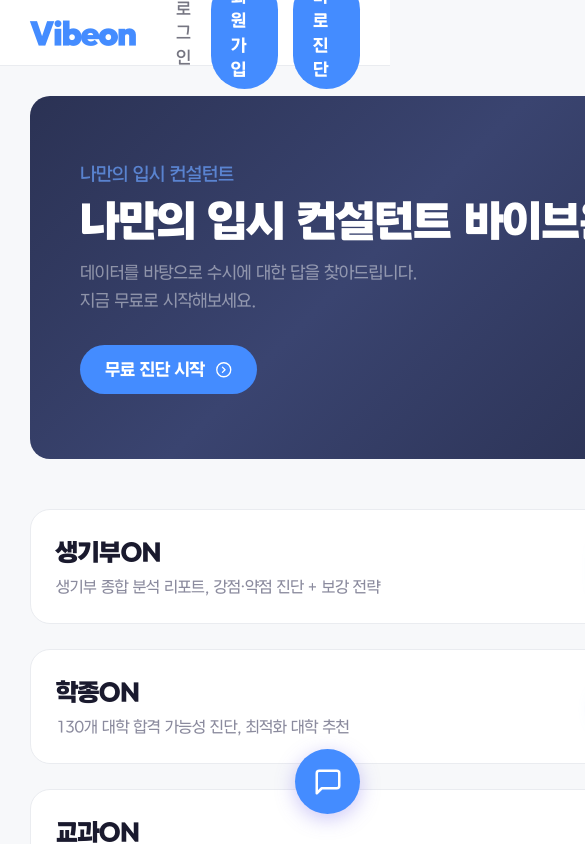
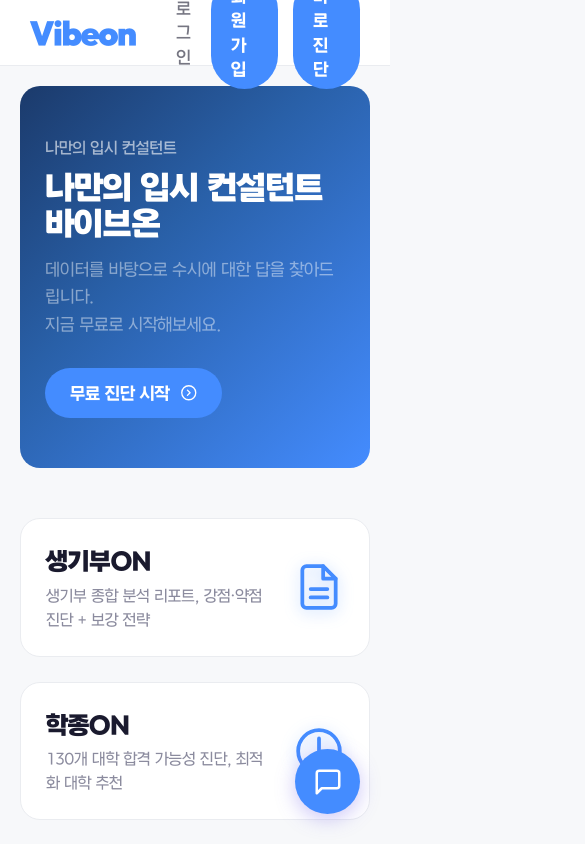
Before and after one commit to INNO-HI-Inc/hi-university, a Next.js app: page /hi-university/ in a window 390 px wide. Shown: the top 844 px of the page, 585 px wide, since content can reach past the window. Built offline with nearby package versions, Linux system fonts and the light colour scheme.

Commit message:
Hero gradient to primary blue, mobile responsive adjustments

```diff
--- a/src/app/globals.css
+++ b/src/app/globals.css
@@ -41,7 +41,7 @@
 .num { font-variant-numeric: tabular-nums; font-feature-settings: "tnum"; }
 
 .hero-dark {
-  background: linear-gradient(135deg, #2B3254 0%, #3A4470 50%, #2B3254 100%);
+  background: linear-gradient(135deg, #1B3A6B 0%, #2960A8 40%, #448CFF 100%);
 }
 
 /* card hover */
--- a/src/app/page.tsx
+++ b/src/app/page.tsx
@@ -2,7 +2,7 @@
 
 export default function Home() {
   return (
-    <div className="relative mx-auto max-w-[1400px] px-6 py-6">
+    <div className="relative mx-auto max-w-[1400px] px-4 md:px-6 py-4 md:py-6">
       {/* 2-COLUMN LAYOUT (starts from hero) */}
       <div className="grid gap-5 lg:grid-cols-[1fr_310px]">
         {/* LEFT COLUMN */}
@@ -25,11 +25,11 @@
 function Hero() {
   return (
     <div className="overflow-hidden rounded-2xl hero-dark">
-      <div className="grid items-center gap-4 px-[40px] py-[52px] lg:grid-cols-[340px_1fr]">
+      <div className="grid items-center gap-4 px-5 py-10 md:px-[40px] md:py-[52px] lg:grid-cols-[340px_1fr]">
         {/* LEFT TEXT */}
         <div>
-          <p className="mb-2 text-[14px] font-medium text-primary-light/70">나만의 입시 컨설턴트</p>
-          <h1 className="mb-3 text-[32px] lg:text-[40px] font-extrabold leading-[1.18] text-white whitespace-nowrap">
+          <p className="mb-2 text-[12px] md:text-[14px] font-medium text-white/60">나만의 입시 컨설턴트</p>
+          <h1 className="mb-3 text-[24px] md:text-[32px] lg:text-[40px] font-extrabold leading-[1.2] text-white">
             나만의 입시 컨설턴트 바이브온
           </h1>
           <p className="mb-6 text-[13px] leading-[1.7] text-white/45">
```
Also changed, not shown: 48 other files (tests, documents, lock files or other folders).
